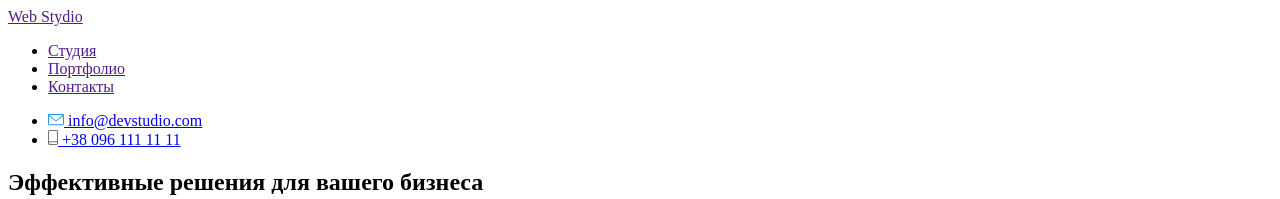
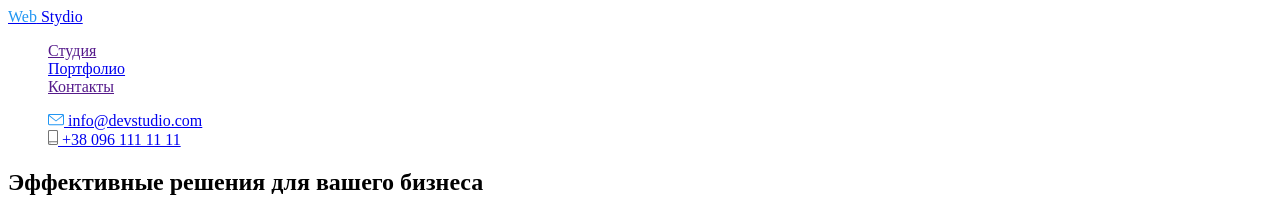
Before and after one commit to Mariia-Lehkostup/goit-markup-hw-02, a plain HTML site: page index.html in a window 1280 px wide. Shown: the top 199 px of the page. Drawn offline with Linux system fonts and the light colour scheme; files whose address does not match are found by name.

Commit message:
добавила цвет

```diff
--- a/css/style.css
+++ b/css/style.css
@@ -1,2 +1,9 @@
 body {
+  color: #000000;
 }
+ul {
+  list-style: none;
+}
+.logo-web {
+  color: #2196f3;
+}
--- a/index.html
+++ b/index.html
@@ -5,18 +5,24 @@
     <meta name="viewport" content="width=device-width, initial-scale=1.0" />
     <title>Web Stydio</title>
     <link rel="stylesheet" href="./css/style.css" />
+    <link
+      href="https://fonts.googleapis.com/css2?family=Raleway:wght@400;700&family=Roboto:wght@400;700&display=swap"
+      rel="stylesheet"
+    />
   </head>
   <body>
     <!-- site header -->
-    <header>
+    <header class="page-header">
       <nav>
-        <a href="">Web Stydio</a>
-        <ul>
+        <a href="/index.html" class="logo">
+          <span class="logo-web">Web</span> Stydio</a
+        >
+        <ul class="site-nav">
           <li><a href="">Студия</a></li>
-          <li><a href="">Портфолио</a></li>
+          <li><a href="./portfolio.html">Портфолио</a></li>
           <li><a href="">Контакты</a></li>
         </ul>
-        <ul>
+        <ul class="commun-nav">
           <li>
             <a href="mailto:info@devstudio.com">
               <img src="./image/envelope(hover).svg" alt="email" />
```
Also changed, not shown: portfolio.html (+5 -1 lines).
